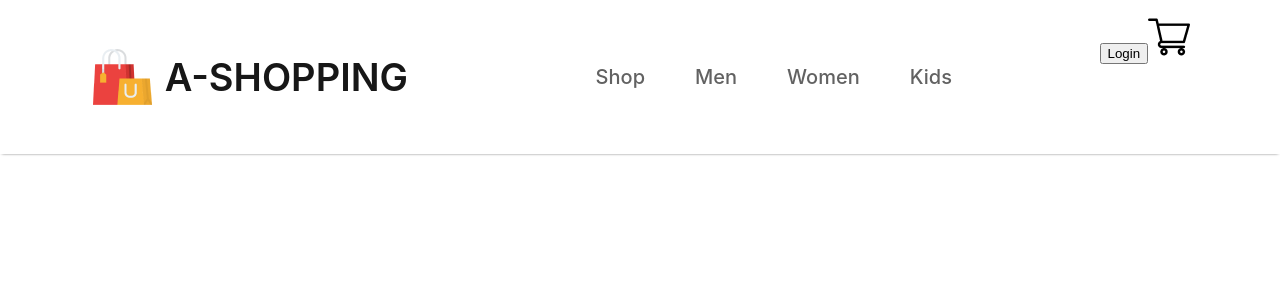
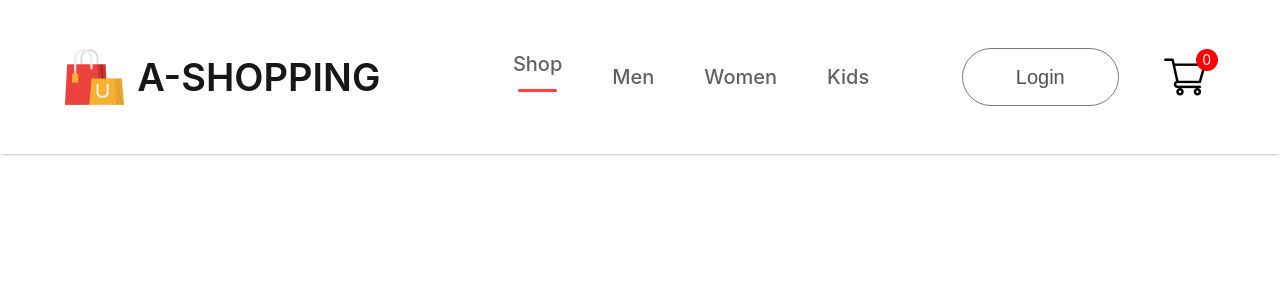
Before and after one commit to Albion007/A-Shopping-E-commerce, a React (Create React App) app: page / in a window 1280 px wide. Shown: the top 300 px of the page. Built offline with nearby package versions, Linux system fonts and the light colour scheme.

Commit message:
working on navbar

```diff
--- a/src/Components/Navbar/Navbar.css
+++ b/src/Components/Navbar/Navbar.css
@@ -30,4 +30,46 @@
     align-items: center;
     justify-content: center;
     gap: 3px;
+    cursor: pointer;
 }
+.nav-menu hr {
+    border: none;
+    width: 80%;
+    height: 3px;
+    border-radius: 10px;
+    background: #FF4141;
+}
+.nav-login-cart {
+    display: flex;
+    align-items: center;
+    gap: 45px;
+}
+
+.nav-login-cart button {
+    width: 157px;
+    height: 58px;
+    outline: none;
+    border: 1px solid #7a7a7a;
+    border-radius: 75px;
+    color: #515151;
+    font-size: 20px;
+    font-weight: 500;
+    background: white;
+    cursor: pointer;
+}
+.nav-login-cart button:active{
+    background: #f3f3f3;
+}
+.nav-cart-count{
+    width: 22px;
+    height: 22px;
+    display: flex;
+    justify-content: center;
+    align-items: center;
+    margin-top: -35px;
+    margin-left: -55px;
+    border-radius: 11px;
+    font-size: 14px;
+    background: red;
+    color: white;
+}
--- a/src/Components/Navbar/Navbar.jsx
+++ b/src/Components/Navbar/Navbar.jsx
@@ -12,7 +12,7 @@
         <p>A-SHOPPING</p>
       </div>
       <ul className="nav-menu">
-        <li>Shop</li>
+        <li>Shop <hr/></li>
         <li>Men</li>
         <li>Women</li>
         <li>Kids</li>
@@ -20,6 +20,7 @@
       <div className="nav-login-cart">
         <button>Login</button>
         <img src={cart_icon} alt="" />
+        <div className="nav-cart-count">0</div>
       </div>
     </div>
   )
```
